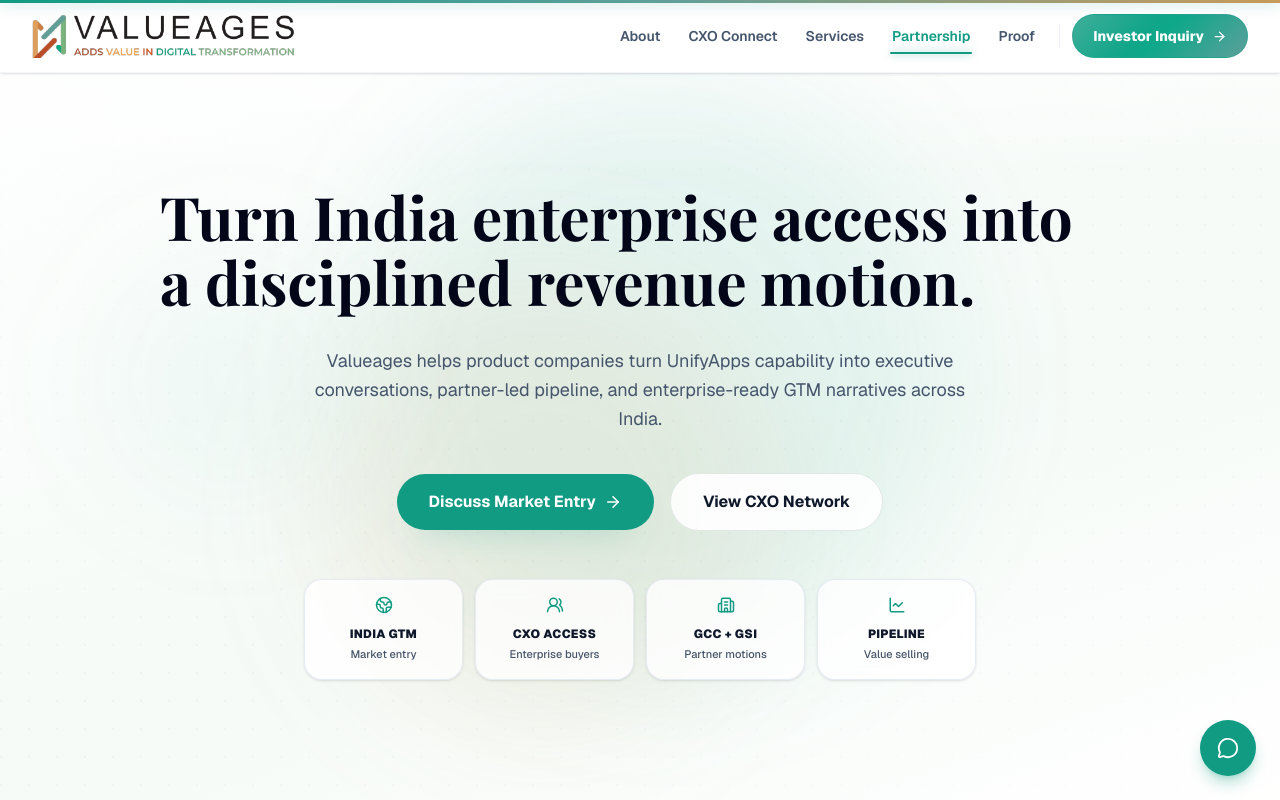
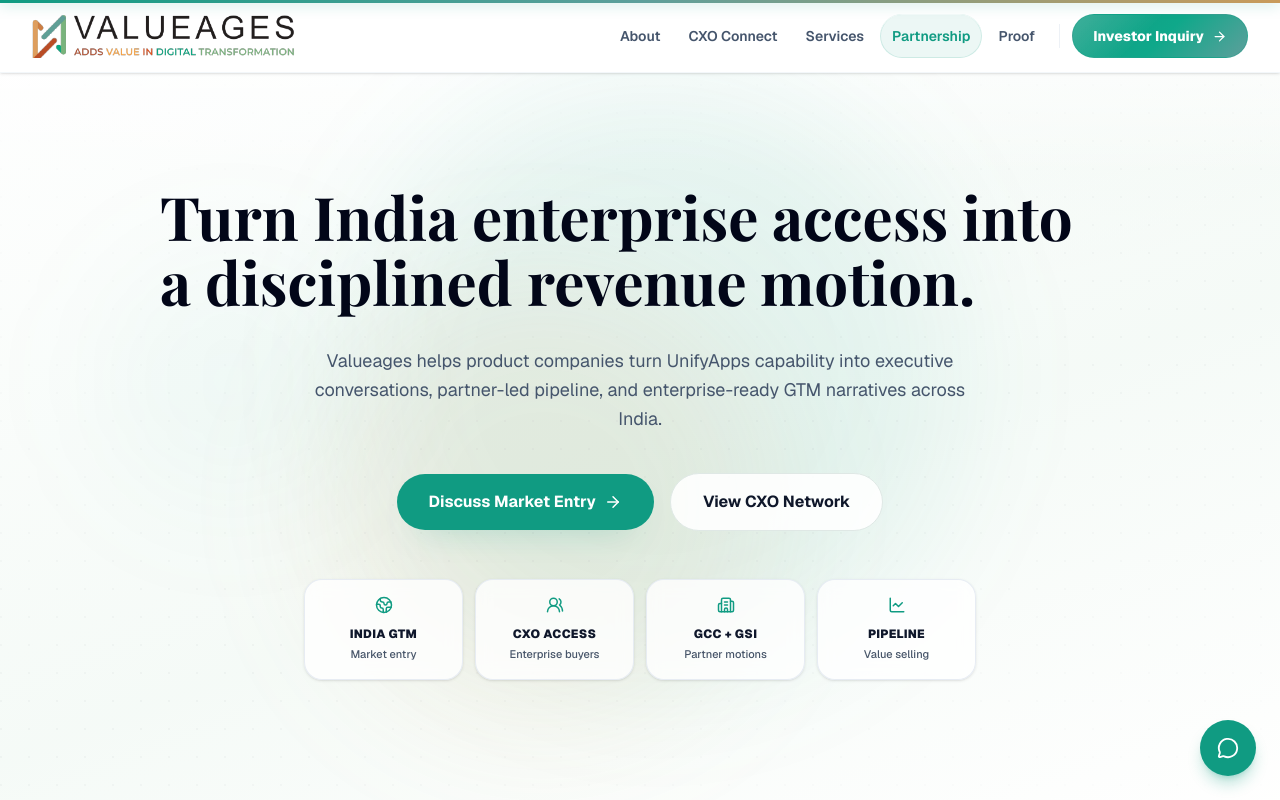
Before and after one commit to deba608/valueages, a Next.js app: page / in a window 1280 px wide. Shown: the top 800 px of the page. Built offline with nearby package versions, Linux system fonts and the light colour scheme.

Commit message:
feat: initialize global CSS with custom theme variables and add Navbar component

```diff
--- a/src/app/globals.css
+++ b/src/app/globals.css
@@ -314,18 +314,14 @@
   color: #109B82;
 }
 
-/* Active link indicator underline */
-.nav-link-active::after {
-  content: '';
-  position: absolute;
-  bottom: 4px;
-  left: 10px;
-  right: 10px;
-  height: 2px;
+/* Active link indicator - soft glass pill background */
+.nav-link-active {
+  background: rgba(16, 155, 130, 0.08) !important;
+  color: #109B82 !important;
+  box-shadow:
+    0 1px 0 rgba(255, 255, 255, 0.8) inset,
+    0 0 0 1px rgba(16, 155, 130, 0.14) inset;
   border-radius: 9999px;
-  background: #109B82;
-  box-shadow: 0 0 8px rgba(16, 155, 130, 0.6);
-  transition: all 0.3s cubic-bezier(0.4, 0, 0.2, 1);
 }
 
 .premium-card {
--- a/src/components/Navbar.tsx
+++ b/src/components/Navbar.tsx
@@ -150,8 +150,8 @@
           aria-hidden="true"
         />
 
-        <div className={`mx-auto flex items-center justify-between transition-all duration-500 ${
-          isScrolledDeep ? "max-w-4xl px-2" : isScrolled ? "max-w-6xl px-4" : "max-w-7xl px-8"
+        <div className={`mx-auto flex items-center justify-between transition-all duration-500 w-full ${
+          isScrolledDeep ? "max-w-4xl px-2 sm:px-4" : isScrolled ? "max-w-6xl px-4 sm:px-6" : "max-w-7xl px-4 sm:px-6 lg:px-8"
         }`}>
 
           {/* ── Logo ── */}
@@ -175,7 +175,7 @@
               className={`h-10 w-auto sm:h-11 shrink-0 transition-all duration-500 ease-in-out group-hover:scale-105 dark-invert ${
                 isScrolledDeep
                   ? "max-w-0 opacity-0 pointer-events-none scale-0 select-none origin-left -ml-1.5"
-                  : "max-w-[14rem] opacity-100"
+                  : "max-w-[9rem] sm:max-w-[12rem] lg:max-w-[14rem] opacity-100"
               }`}
               loading="eager"
               style={{ width: "auto" }}
@@ -231,9 +231,7 @@
             <motion.button
               type="button"
               onClick={() => setMobileMenuOpen(!mobileMenuOpen)}
-              className={`relative flex items-center justify-center text-slate-600 hover:text-brand-teal transition-colors duration-200 rounded-xl hover:bg-brand-teal/8 active:bg-brand-teal/12 ${
-                isScrolledDeep ? "p-1.5 min-w-8 min-h-8" : "p-2.5 min-w-11 min-h-11"
-              }`}
+              className="relative flex items-center justify-center text-slate-600 hover:text-brand-teal transition-colors duration-200 rounded-xl hover:bg-brand-teal/8 active:bg-brand-teal/12 p-2.5 min-w-11 min-h-11"
               whileTap={{ scale: 0.92 }}
               aria-expanded={mobileMenuOpen}
               aria-controls="mobile-nav-menu"
@@ -249,7 +247,7 @@
                     transition={{ duration: 0.2, ease: "easeInOut" }}
                     className="flex items-center justify-center"
                   >
-                    <X size={isScrolledDeep ? 16 : 22} />
+                    <X size={20} />
                   </motion.span>
                 ) : (
                   <motion.span
@@ -260,20 +258,21 @@
                     transition={{ duration: 0.2, ease: "easeInOut" }}
                     className="flex items-center justify-center"
                   >
-                    <Menu size={isScrolledDeep ? 16 : 22} />
+                    <Menu size={20} />
                   </motion.span>
                 )}
               </AnimatePresence>
             </motion.button>
           </div>
         </div>
+      </nav>
 
       {/* ── Mobile overlay ── */}
       <AnimatePresence>
         {mobileMenuOpen && (
           <motion.div
             key="mobile-overlay"
-              className="fixed inset-0 top-0 mobile-overlay lg:hidden z-40"
+            className="fixed inset-0 top-0 mobile-overlay lg:hidden z-[60]"
             variants={overlayVariants}
             initial="closed"
             animate="open"
@@ -295,7 +294,7 @@
             role="dialog"
             aria-modal="true"
             aria-label="Mobile navigation"
-              className="fixed top-0 right-0 bottom-0 w-[320px] max-w-[88vw] mobile-glass border-l border-slate-200/50 z-50 shadow-2xl flex flex-col lg:hidden"
+            className="fixed top-0 right-0 bottom-0 w-[320px] max-w-[88vw] mobile-glass border-l border-slate-200/50 z-[70] shadow-2xl flex flex-col lg:hidden"
             variants={drawerVariants}
             initial="closed"
             animate="open"
@@ -419,7 +418,8 @@
               variants={footerVariants}
               initial="closed"
               animate="open"
-                className="px-4 pb-5 pt-3 safe-bottom"
+              className="px-4 pt-3 pb-6"
+              style={{ paddingBottom: "calc(1.5rem + env(safe-area-inset-bottom, 0px))" }}
             >
               {/* CTA button */}
               <a
@@ -439,19 +439,19 @@
               <div className="mt-3 flex flex-col gap-1.5">
                 <a
                   href="tel:+919654017778"
-                    className="flex items-center gap-2.5 px-3 py-2 rounded-lg hover:bg-slate-100/80 transition-colors duration-150 group"
+                  className="flex items-center gap-3 px-3.5 py-2.5 rounded-xl border border-slate-200/60 bg-slate-50/50 hover:border-brand-teal/30 hover:bg-brand-teal/5 transition-all duration-200 group min-h-11"
                 >
-                    <Phone size={13} className="text-brand-teal flex-shrink-0" />
-                    <span className="text-xs text-slate-500 group-hover:text-slate-700 transition-colors duration-150">
-                      Schedule a call
+                  <Phone size={14} className="text-brand-teal flex-shrink-0 transition-transform group-hover:scale-110" />
+                  <span className="text-xs font-semibold text-slate-600 group-hover:text-slate-900 transition-colors">
+                    +91 96540 17778
                   </span>
                 </a>
                 <a
                   href="mailto:manas.das@valueages.com"
-                    className="flex items-center gap-2.5 px-3 py-2 rounded-lg hover:bg-slate-100/80 transition-colors duration-150 group"
+                  className="flex items-center gap-3 px-3.5 py-2.5 rounded-xl border border-slate-200/60 bg-slate-50/50 hover:border-brand-teal/30 hover:bg-brand-teal/5 transition-all duration-200 group min-h-11"
                 >
-                    <Mail size={13} className="text-brand-teal flex-shrink-0" />
-                    <span className="text-xs text-slate-500 group-hover:text-slate-700 transition-colors duration-150">
+                  <Mail size={14} className="text-brand-teal flex-shrink-0 transition-transform group-hover:scale-110" />
+                  <span className="text-xs font-semibold text-slate-600 group-hover:text-slate-900 transition-colors truncate">
                     manas.das@valueages.com
                   </span>
                 </a>
@@ -460,7 +460,6 @@
           </motion.div>
         )}
       </AnimatePresence>
-      </nav>
     </>
   );
 }
```
Lines whose indentation alone changed are shown as unchanged.
